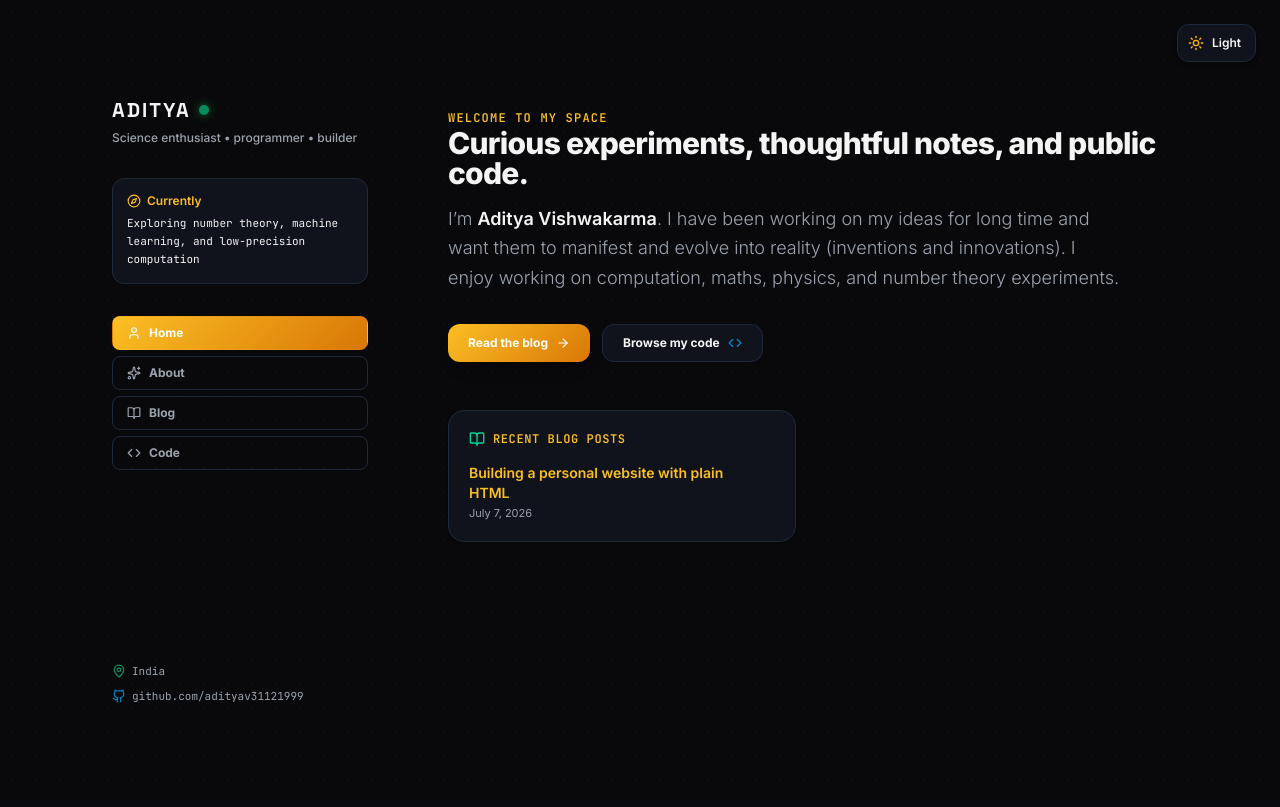
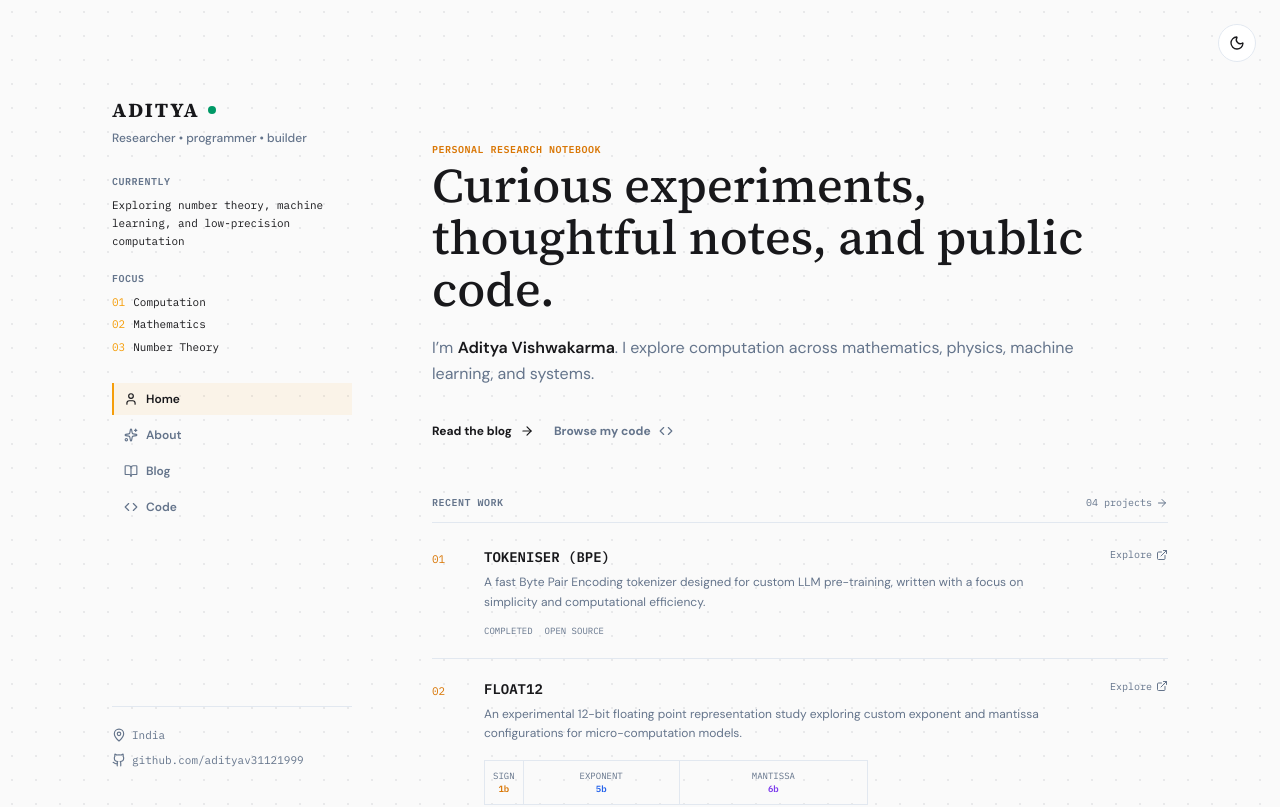
Before and after one commit to adityav31121999/hellothere, a React (Vite) app: page / in a window 1280 px wide. Shown: the top 807 px of the page. Built offline with nearby package versions, Linux system fonts and the light colour scheme.

Commit message:
new theme

```diff
--- a/src/App.tsx
+++ b/src/App.tsx
@@ -18,7 +18,6 @@ import {
   ExternalLink,
   BookOpen,
   User,
-  Compass
 } from 'lucide-react';
 
 const LOCAL_STORAGE_KEY = 'aditya_site_builder_data_v3';
@@ -29,7 +28,7 @@ export default function App() {
   const [activeBlogPostId, setActiveBlogPostId] = useState<string | null>(null);
   const [localTheme, setLocalTheme] = useState<'dark' | 'light'>(() => {
     const savedTheme = localStorage.getItem('aditya_site_theme');
-    return (savedTheme as 'dark' | 'light') || 'dark';
+    return (savedTheme as 'dark' | 'light') || 'light';
   });
   const [copiedEmail, setCopiedEmail] = useState<string | null>(null);
 
@@ -55,10 +54,10 @@ export default function App() {
 
   const currentBg = localTheme === 'dark' ? style.bgDark : style.bgLight;
   const currentTextColor = localTheme === 'dark' ? '#f4f4f5' : '#18181b';
-  const currentMutedColor = localTheme === 'dark' ? '#9ca3af' : '#4b5563';
-  const currentSurface = localTheme === 'dark' ? '#11131c' : '#ffffff';
-  const currentBorder = localTheme === 'dark' ? '#1e293b' : '#e2e8f0';
-  const currentGridColor = localTheme === 'dark' ? 'rgba(255, 255, 255, 0.02)' : 'rgba(0, 0, 0, 0.02)';
+  const currentMutedColor = localTheme === 'dark' ? '#a1a1aa' : '#64748b';
+  const currentSurface = localTheme === 'dark' ? '#111214' : '#ffffff';
+  const currentBorder = localTheme === 'dark' ? '#27272a' : '#e2e8f0';
+  const currentGridColor = localTheme === 'dark' ? 'rgba(255, 255, 255, 0.025)' : 'rgba(15, 23, 42, 0.075)';
 
   const completedProjects = projects.filter(p => p.status === 'completed');
 
@@ -94,24 +93,19 @@ export default function App() {
       <div className="absolute top-6 right-6 z-10">
         <button
           onClick={() => setLocalTheme(localTheme === 'dark' ? 'light' : 'dark')}
-          className="p-2.5 rounded-xl border shadow-md transition-all duration-200 hover:scale-105 cursor-pointer flex items-center justify-center gap-2"
+          className="p-2.5 rounded-full border transition-colors duration-200 cursor-pointer flex items-center justify-center"
           style={{
             backgroundColor: currentSurface,
             borderColor: currentBorder,
             color: currentTextColor,
           }}
           title={localTheme === 'dark' ? 'Switch to Light Mode' : 'Switch to Dark Mode'}
+          aria-label={localTheme === 'dark' ? 'Switch to light mode' : 'Switch to dark mode'}
         >
           {localTheme === 'dark' ? (
-            <>
-              <Sun className="w-4 h-4 text-amber-400" />
-              <span className="text-xs font-semibold pr-1">Light</span>
-            </>
+            <Sun className="w-4 h-4 text-amber-500" />
           ) : (
-            <>
-              <Moon className="w-4 h-4 text-indigo-500" />
-              <span className="text-xs font-semibold pr-1">Dark</span>
-            </>
+            <Moon className="w-4 h-4" />
           )}
         </button>
       </div>
@@ -120,35 +114,41 @@ export default function App() {
       <div className="max-w-6xl mx-auto px-6 sm:px-8 lg:px-12 py-12 md:py-24 min-h-screen flex flex-col md:flex-row gap-12 lg:gap-20">
 
         {/* Left Column: Fixed/Sticky Side Panel */}
-        <aside className="w-full md:w-64 shrink-0 flex flex-col justify-between gap-8 md:sticky md:top-24 md:h-[calc(100vh-12rem)]">
-          <div className="space-y-8">
+        <aside className="w-full md:w-60 shrink-0 flex flex-col justify-between gap-8 md:sticky md:top-16 md:h-[calc(100vh-8rem)]">
+          <div className="space-y-7">
             {/* Branding Logo & Title */}
             <div>
               <div className="flex items-center gap-2">
                 <span className="text-xl font-extrabold tracking-widest uppercase font-display" style={{ color: currentTextColor }}>
                   {profile.name.split(' ')[0]}
                 </span>
-                <span className="w-2.5 h-2.5 rounded-full bg-emerald-500 shadow-[0_0_10px_rgba(34,197,94,0.8)] animate-pulse"></span>
+                <span className="w-2 h-2 rounded-full bg-emerald-600"></span>
               </div>
               <p className="text-xs font-medium mt-1.5" style={{ color: currentMutedColor }}>
                 {profile.tagline}
               </p>
             </div>
 
-            {/* Custom Status Segment */}
-            <div
-              className="p-3.5 rounded-xl border text-[11px] leading-relaxed font-mono"
-              style={{ backgroundColor: currentSurface, borderColor: currentBorder }}
-            >
-              <div className="flex items-center gap-1.5 mb-1.5 text-xs font-semibold font-sans" style={{ color: style.accentColor }}>
-                <Compass className="w-3.5 h-3.5" />
-                <span>Currently</span>
-              </div>
-              <span style={{ color: currentTextColor }}>{profile.status}</span>
+            <div className="space-y-5 font-mono">
+              <section>
+                <h2 className="text-[10px] uppercase tracking-wider font-bold mb-2" style={{ color: currentMutedColor }}>Currently</h2>
+                <p className="text-[11px] leading-relaxed" style={{ color: currentTextColor }}>{profile.status}</p>
+              </section>
+              <section>
+                <h2 className="text-[10px] uppercase tracking-wider font-bold mb-2" style={{ color: currentMutedColor }}>Focus</h2>
+                <ol className="space-y-1.5">
+                  {profile.interests.slice(0, 3).map((interest, index) => (
+                    <li key={interest} className="flex items-baseline gap-2 text-[11px]">
+                      <span style={{ color: style.accentColor }}>{String(index + 1).padStart(2, '0')}</span>
+                      <span style={{ color: currentTextColor }}>{interest}</span>
+                    </li>
+                  ))}
+                </ol>
+              </section>
             </div>
 
             {/* Navigation Tabs */}
-            <nav className="flex flex-row md:flex-col gap-1.5 p-1 md:p-0 rounded-xl bg-slate-950/5 md:bg-transparent overflow-x-auto md:overflow-visible shrink-0 select-none">
+            <nav aria-label="Main navigation" className="flex flex-row md:flex-col gap-1 overflow-x-auto md:overflow-visible shrink-0 select-none border-y py-2 md:border-y-0 md:py-0">
               {[
                 { id: 'home', label: 'Home', icon: <User className="w-3.5 h-3.5" /> },
                 { id: 'about', label: 'About', icon: <Sparkles className="w-3.5 h-3.5" /> },
@@ -160,11 +160,11 @@ export default function App() {
                   <button
                     key={p.id}
                     onClick={() => handleNavClick(p.id as any)}
-                    className="flex-1 md:flex-initial flex items-center justify-center md:justify-start gap-2 px-3.5 py-2 text-xs font-bold rounded-lg border transition-all duration-150 cursor-pointer text-center md:text-left shrink-0"
+                    className="flex-1 md:flex-initial flex items-center justify-center md:justify-start gap-2 px-2.5 py-2 text-xs font-semibold border-l-2 transition-colors duration-150 cursor-pointer text-center md:text-left shrink-0"
                     style={{
-                      background: isActive ? `linear-gradient(135deg, ${style.accentColor}, ${style.accentStrong})` : 'transparent',
-                      borderColor: isActive ? 'transparent' : currentBorder,
-                      color: isActive ? '#ffffff' : currentMutedColor,
+                      backgroundColor: isActive ? `${style.accentColor}12` : 'transparent',
+                      borderColor: isActive ? style.accentColor : 'transparent',
+                      color: isActive ? currentTextColor : currentMutedColor,
                     }}
                   >
                     {p.icon}
@@ -176,18 +176,18 @@ export default function App() {
           </div>
 
           {/* Sidebar Footer Metadata */}
-          <div className="text-[11px] font-mono space-y-2 mt-4 md:mt-0 pt-6 border-t md:border-t-0 border-dashed" style={{ borderColor: currentBorder, color: currentMutedColor }}>
+          <div className="text-[11px] font-mono space-y-2 mt-4 md:mt-0 pt-5 border-t" style={{ borderColor: currentBorder, color: currentMutedColor }}>
             <div className="flex items-center gap-1.5">
-              <MapPin className="w-3.5 h-3.5 text-emerald-500/80" />
+              <MapPin className="w-3.5 h-3.5" />
               <span>{profile.location}</span>
             </div>
             <div className="flex items-center gap-1.5">
-              <Github className="w-3.5 h-3.5 text-sky-500/80" />
+              <Github className="w-3.5 h-3.5" />
               <a
                 href={`https://github.com/${profile.username}`}
                 target="_blank"
                 rel="noopener noreferrer"
-                className="hover:underline hover:text-sky-400"
+                className="hover:underline"
               >
                 github.com/{profile.username}
               </a>
@@ -246,24 +246,23 @@ export default function App() {
                 /* HOME VIEW */
                 <div className="space-y-10">
                   {/* Hero Intro Pitch */}
-                  <section className="space-y-4 py-2">
-                    <span className="text-xs uppercase tracking-widest font-mono font-bold" style={{ color: style.accentColor }}>
-                      Welcome to my space
+                  <section className="space-y-5 pt-5 md:pt-10 pb-2">
+                    <span className="text-[10px] uppercase tracking-wider font-mono font-bold" style={{ color: style.accentStrong }}>
+                      Personal research notebook
                     </span>
-                    <h1 className="text-3xl sm:text-4.5xl font-black tracking-tight leading-none" style={{ color: currentTextColor }}>
-                      Curious experiments, thoughtful notes, and public code.
+                    <h1 className="font-display text-4xl sm:text-5xl leading-[1.08] max-w-2xl" style={{ color: currentTextColor }}>
+                      Curious experiments,<br className="hidden sm:block" /> thoughtful notes, and public code.
                     </h1>
-                    <p className="text-base sm:text-lg leading-relaxed max-w-2xl font-light" style={{ color: currentMutedColor }}>
-                      I’m <strong className="font-semibold" style={{ color: currentTextColor }}>{profile.name}</strong>. {profile.bio}
+                    <p className="text-sm sm:text-base leading-relaxed max-w-2xl" style={{ color: currentMutedColor }}>
+                      I’m <strong className="font-semibold" style={{ color: currentTextColor }}>{profile.name}</strong>. I explore computation across mathematics, physics, machine learning, and systems.
                     </p>
 
-                    <div className="flex flex-wrap gap-3 pt-4 select-none">
+                    <div className="flex flex-wrap gap-5 pt-2 select-none">
                       <button
                         onClick={() => handleNavClick('blog')}
-                        className="text-xs font-bold py-2.5 px-5 rounded-xl cursor-pointer shadow-lg hover:scale-[1.02] active:scale-[0.98] transition-all flex items-center gap-2"
+                        className="text-xs font-bold py-2 cursor-pointer transition-colors flex items-center gap-2 hover:underline underline-offset-4"
                         style={{
-                          background: `linear-gradient(135deg, ${style.accentColor}, ${style.accentStrong})`,
-                          color: 'white',
+                          color: currentTextColor,
                         }}
                       >
                         <span>Read the blog</span>
@@ -271,50 +270,66 @@ export default function App() {
                       </button>
                       <button
                         onClick={() => handleNavClick('code')}
-                        className="text-xs font-bold py-2.5 px-5 rounded-xl border cursor-pointer hover:scale-[1.02] active:scale-[0.98] transition-all flex items-center gap-2"
+                        className="text-xs font-bold py-2 cursor-pointer transition-colors flex items-center gap-2 hover:underline underline-offset-4"
                         style={{
-                          backgroundColor: currentSurface,
-                          borderColor: currentBorder,
-                          color: currentTextColor,
+                          color: currentMutedColor,
                         }}
                       >
                         <span>Browse my code</span>
-                        <Code className="w-3.5 h-3.5 text-sky-500/80" />
+                        <Code className="w-3.5 h-3.5" />
                       </button>
                     </div>
                   </section>
 
-                  {/* Highlights Grid */}
-                  <div className="grid grid-cols-1 md:grid-cols-2 gap-6">
-                    {/* Recent posts */}
-                    <section
-                      className="border rounded-2xl p-5 shadow-sm space-y-4"
-                      style={{ backgroundColor: currentSurface, borderColor: currentBorder }}
-                    >
-                      <div className="flex items-center gap-2">
-                        <BookOpen className="w-4 h-4 text-emerald-400" />
-                        <h3 className="text-xs uppercase font-mono font-bold tracking-wider" style={{ color: style.accentColor }}>
-                          Recent Blog Posts
-                        </h3>
-                      </div>
-                      <ul className="space-y-3">
-                        {blogs.slice(0, 3).map((b) => (
-                          <li key={b.id} className="group">
-                            <button
-                              onClick={() => handleBlogClick(b.id)}
-                              className="text-left cursor-pointer text-xs md:text-sm font-semibold group-hover:underline group-hover:opacity-90 transition-all flex items-center gap-1.5"
-                              style={{ color: style.accentColor }}
-                            >
-                              <span>{b.title}</span>
-                              <ArrowRight className="w-3 h-3 opacity-0 group-hover:opacity-100 transition-opacity" />
-                            </button>
-                            <p className="text-[11px] mt-0.5" style={{ color: currentMutedColor }}>{b.date}</p>
-                          </li>
-                        ))}
-                      </ul>
-                    </section>
+                  <section aria-labelledby="recent-work-heading">
+                    <div className="flex items-center justify-between border-b pb-3 mb-1" style={{ borderColor: currentBorder }}>
+                      <h2 id="recent-work-heading" className="text-[10px] uppercase tracking-wider font-mono font-bold" style={{ color: currentMutedColor }}>Recent work</h2>
+                      <button onClick={() => handleNavClick('code')} className="text-[10px] font-mono hover:underline flex items-center gap-1 cursor-pointer" style={{ color: currentMutedColor }}>
+                        {String(completedProjects.length).padStart(2, '0')} projects <ArrowRight className="w-3 h-3" />
+                      </button>
+                    </div>
+                    {completedProjects.length ? completedProjects.slice(0, 3).map((project, index) => (
+                      <article key={project.id} className="grid grid-cols-[2rem_minmax(0,1fr)] sm:grid-cols-[2.5rem_minmax(0,1fr)_auto] gap-x-3 py-5 border-b" style={{ borderColor: currentBorder }}>
+                        <span className="font-mono text-[11px] pt-1" style={{ color: style.accentStrong }}>{String(index + 1).padStart(2, '0')}</span>
+                        <div className="min-w-0">
+                          <h3 className="font-mono font-bold uppercase text-sm" style={{ color: currentTextColor }}>{project.name}</h3>
+                          <p className="text-xs leading-relaxed mt-1.5 max-w-xl" style={{ color: currentMutedColor }}>{project.description}</p>
+                          {project.name.toLowerCase().includes('float12') && (
+                            <div className="grid grid-cols-[1fr_5fr_6fr] max-w-sm mt-4 border font-mono text-[9px] text-center" style={{ borderColor: currentBorder }} aria-label="12-bit format: 1 sign bit, 5 exponent bits, 6 mantissa bits">
+                              <div className="p-2 border-r" style={{ borderColor: currentBorder }}><span className="block" style={{ color: currentMutedColor }}>SIGN</span><strong style={{ color: style.accentStrong }}>1b</strong></div>
+                              <div className="p-2 border-r" style={{ borderColor: currentBorder }}><span className="block" style={{ color: currentMutedColor }}>EXPONENT</span><strong style={{ color: '#2563eb' }}>5b</strong></div>
+                              <div className="p-2"><span className="block" style={{ color: currentMutedColor }}>MANTISSA</span><strong style={{ color: '#7c3aed' }}>6b</strong></div>
+                            </div>
+                          )}
+                          <div className="flex flex-wrap gap-x-3 gap-y-1 mt-3 text-[9px] font-mono uppercase" style={{ color: currentMutedColor }}>
+                            <span>{project.status}</span><span>Open source</span>
+                            {project.hardcoded && <span style={{ color: '#059669' }}>Handwritten</span>}
+                          </div>
+                        </div>
+                        {project.githubUrl && (
+                          <a href={project.githubUrl} target="_blank" rel="noreferrer" aria-label={`Explore ${project.name} on GitHub`} className="hidden sm:inline-flex items-center gap-1 self-start text-[10px] font-mono hover:underline" style={{ color: currentMutedColor }}>
+                            Explore <ExternalLink className="w-3 h-3" />
+                          </a>
+                        )}
+                      </article>
+                    )) : <p className="py-5 text-xs" style={{ color: currentMutedColor }}>No projects published yet.</p>}
+                  </section>
 
-                  </div>
+                  <section aria-labelledby="recent-notes-heading">
+                    <div className="flex items-center justify-between border-b pb-3 mb-1" style={{ borderColor: currentBorder }}>
+                      <h2 id="recent-notes-heading" className="text-[10px] uppercase tracking-wider font-mono font-bold" style={{ color: currentMutedColor }}>Recent notes</h2>
+                      <button onClick={() => handleNavClick('blog')} className="text-[10px] font-mono hover:underline flex items-center gap-1 cursor-pointer" style={{ color: currentMutedColor }}>
+                        {String(blogs.length).padStart(2, '0')} notes <ArrowRight className="w-3 h-3" />
+                      </button>
+                    </div>
+                    {blogs.length ? blogs.slice(0, 4).map((blog) => (
+                      <button key={blog.id} onClick={() => handleBlogClick(blog.id)} className="group w-full text-left grid grid-cols-1 sm:grid-cols-[7.5rem_minmax(0,1fr)_auto] gap-1 sm:gap-4 items-center py-4 border-b cursor-pointer" style={{ borderColor: currentBorder }}>
+                        <span className="text-[9px] font-mono uppercase" style={{ color: style.accentStrong }}>{blog.date}</span>
+                        <span className="text-xs sm:text-sm font-medium group-hover:underline" style={{ color: currentTextColor }}>{blog.title}</span>
+                        <ArrowRight className="hidden sm:block w-3.5 h-3.5 group-hover:translate-x-0.5 transition-transform" style={{ color: currentMutedColor }} />
+                      </button>
+                    )) : <p className="py-5 text-xs" style={{ color: currentMutedColor }}>No notes published yet.</p>}
+                  </section>
                 </div>
               ) : activePage === 'about' ? (
                 /* ABOUT ME VIEW */
--- a/src/index.css
+++ b/src/index.css
@@ -1,30 +1,42 @@
-@import url('https://fonts.googleapis.com/css2?family=Inter:wght@300;400;500;600;700;800&family=JetBrains+Mono:wght@400;500;600&family=Space+Grotesk:wght@400;500;600;700&display=swap');
+@import url('https://fonts.googleapis.com/css2?family=DM+Sans:wght@400;500;600;700&family=IBM+Plex+Mono:wght@400;500;600&family=Source+Serif+4:wght@500;600;700&display=swap');
 @import "tailwindcss";
 
 @theme {
-  --font-sans: "Inter", ui-sans-serif, system-ui, sans-serif;
-  --font-mono: "JetBrains Mono", ui-monospace, SFMono-Regular, monospace;
-  --font-display: "Space Grotesk", sans-serif;
+  --font-sans: "DM Sans", ui-sans-serif, system-ui, sans-serif;
+  --font-mono: "IBM Plex Mono", ui-monospace, SFMono-Regular, monospace;
+  --font-display: "Source Serif 4", Georgia, serif;
+  --color-ink: #111827;
+  --color-muted: #64748b;
+  --color-amber: #f59e0b;
+  --color-link: #2563eb;
 }
 
 html, body {
-  background-color: #080a10;
-  color: #f1f5f9;
+  background-color: #fafafa;
+  color: #111827;
   font-family: var(--font-sans);
 }
 
-/* Custom scrollbar styling for a high-fidelity look */
 ::-webkit-scrollbar {
   width: 6px;
   height: 6px;
 }
 ::-webkit-scrollbar-track {
-  background: rgba(15, 23, 42, 0.5);
+  background: transparent;
 }
 ::-webkit-scrollbar-thumb {
-  background: rgba(148, 163, 184, 0.3);
+  background: rgba(100, 116, 139, 0.35);
   border-radius: 3px;
 }
 ::-webkit-scrollbar-thumb:hover {
-  background: rgba(148, 163, 184, 0.5);
+  background: rgba(100, 116, 139, 0.55);
 }
+
+::selection {
+  background: rgba(245, 158, 11, 0.22);
+}
+
+:focus-visible {
+  outline: 2px solid #f59e0b;
+  outline-offset: 3px;
+}
--- a/src/initialData.ts
+++ b/src/initialData.ts
@@ -4,12 +4,12 @@ export const initialSiteData: SiteBuilderData = {
   profile: {
     name: "Aditya Vishwakarma",
     username: "adityav31121999",
-    tagline: "Science enthusiast • programmer • builder",
+    tagline: "Researcher • programmer • builder",
     bio: "I have been working on my ideas for long time and want them to manifest and evolve into reality (inventions and innovations). I enjoy working on computation, maths, physics, and number theory experiments.",
     emails: ["adityav31121999@zohomail.in", "adityavishwakarma@dvyamsha.in"],
     location: "India",
     status: "Exploring number theory, machine learning, and low-precision computation",
-    interests: ["Mathematics", "Number Theory", "Physics", "Computation", "Machine Learning", "Low-precision Arithmetic"]
+    interests: ["Computation", "Mathematics", "Number Theory", "Physics", "Machine Learning", "Low-precision Arithmetic"]
   },
   projects: [
     {
@@ -69,9 +69,9 @@ export const initialSiteData: SiteBuilderData = {
     }
   ],
   style: {
-    accentColor: "#fbbf24",
+    accentColor: "#f59e0b",
     accentStrong: "#d97706",
-    bgDark: "#09090b",
+    bgDark: "#0b0b0c",
     bgLight: "#fafafa",
     gridSpacing: "24px"
   }
```
